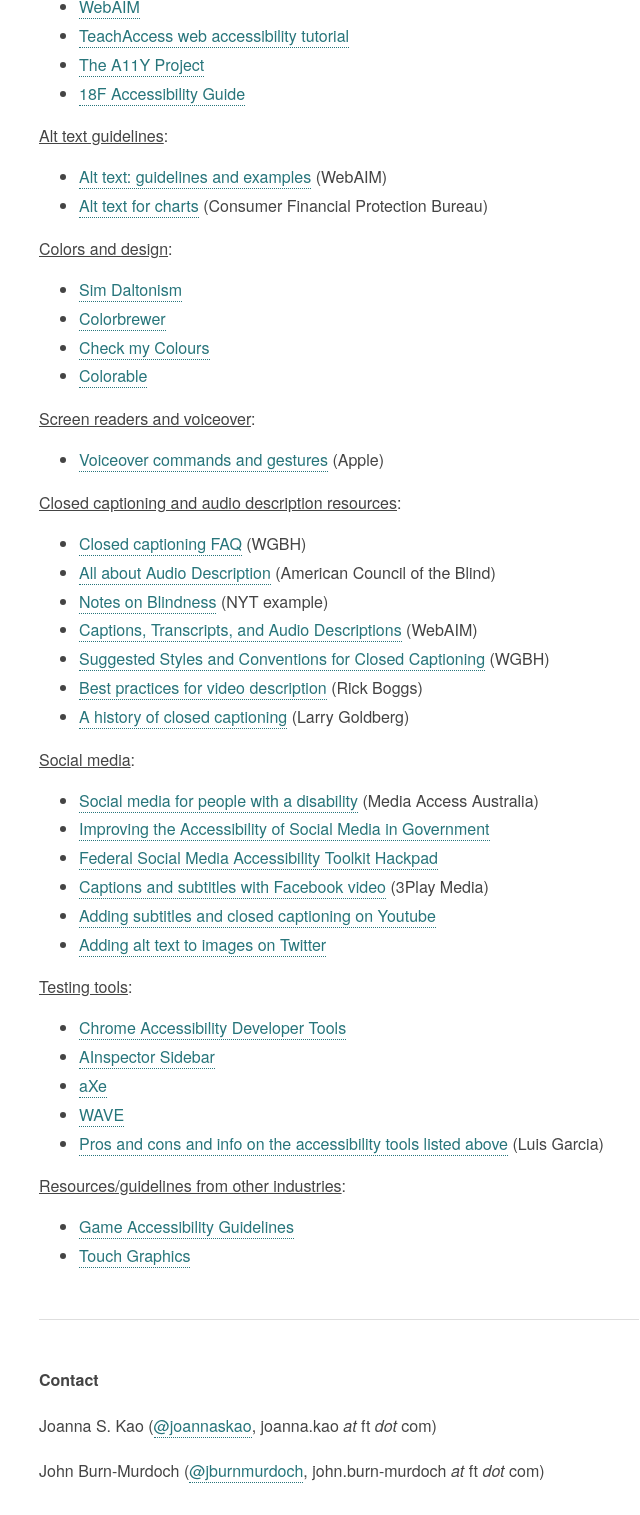
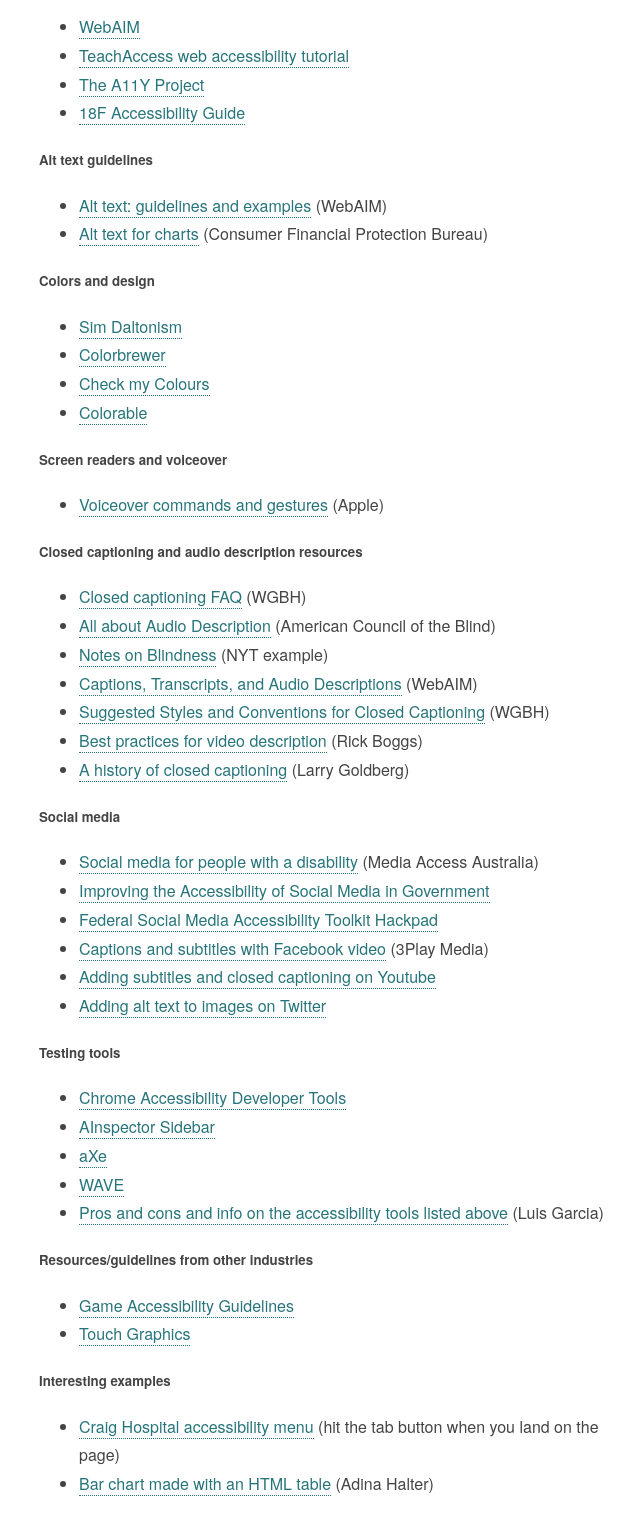
Before and after one commit to ft-interactive/accessibility, a plain HTML site: page index.html in a window 1280 px wide. Shown: the part 3650-5165 px from the top of the page, without its empty margins (301-941 px from the left). Drawn offline with Linux system fonts and the light colour scheme.

Commit message:
add interesting examples

```diff
--- a/index.html
+++ b/index.html
@@ -83,21 +83,21 @@
 
 		<h4>Resources</h4>
 
-		<u>Accessibility guidelines/resources from news organizations</u>:
+		<h5>Accessibility guidelines/resources from news organizations</h5>
 		<ul>
 			<li><a href="http://www.bbc.co.uk/guidelines/futuremedia/">BBC</a></li>
 			<li><a href="http://accessibility.voxmedia.com/">Vox Product</a></li>
 			<li><a href="https://yahooaccessibility.tumblr.com/">Yahoo! Accessibility Lab</a></li>
 		</ul>
 
-		<u>Good reads</u>:
+		<h5>Good reads</h5>
 		<ul>
 			<li><a href="https://medium.com/@ablerism/beyond-alt-text-103b00eec89">Beyond alt-text</a> (Sara Hendren)</li>
 			<li><a href="http://knightlab.northwestern.edu/2016/06/13/a-bigger-tent-how-new-techniques-and-technology-can-help-journalists-reach-more-people/">How new techniques and technology can help journalists reach more people</a> (Knight Lab)</li>
 			<li><a href="https://www.amazon.com/Design-Meets-Disability-MIT-Press/dp/0262516748">Design Meets Disability</a> (Graham Pullin)</li>
 		</ul>
 
-		<u>Web accessibility tutorials</u>:
+		<h5>Web accessibility tutorials</h5>
 		<ul>
 			<li><a href="http://webaim.org/">WebAIM</a></li>
 			<li><a href="https://teachaccess.github.io/tutorial/">TeachAccess web accessibility tutorial</a></li>
@@ -105,13 +105,13 @@
 			<li><a href="https://pages.18f.gov/accessibility/">18F Accessibility Guide</a></li>
 		</ul>
 
-		<u>Alt text guidelines</u>:
+		<h5>Alt text guidelines</h5>
 		<ul>
 			<li><a href="http://webaim.org/techniques/alttext/">Alt text: guidelines and examples</a> (WebAIM)</li>
 			<li><a href="https://cfpb.github.io/design-manual/data-visualization/accessibility.html#alt-tags?cn=cmVwbHk%3D">Alt text for charts</a> (Consumer Financial Protection Bureau)</li>
 		</ul>
 
-		<u>Colors and design</u>:
+		<h5>Colors and design</h5>
 		<ul>
 			<li><a href="https://michelf.ca/projects/sim-daltonism/">Sim Daltonism</a></li>
 			<li><a href="http://colorbrewer2.org/">Colorbrewer</a></li>
@@ -119,12 +119,12 @@
 			<li><a href="http://jxnblk.com/colorable/demos/text/">Colorable</a></li>
 		</ul>
 
-		<u>Screen readers and voiceover</u>:
+		<h5>Screen readers and voiceover</h5>
 		<ul>
 			<li><a href="https://www.apple.com/voiceover/info/guide/_1131.html">Voiceover commands and gestures</a> (Apple)</li>
 		</ul>
 
-		<u>Closed captioning and audio description resources</u>:
+		<h5>Closed captioning and audio description resources</h5>
 		<ul>
 			<li><a href="http://main.wgbh.org/wgbh/pages/mag/services/captioning/faq/">Closed captioning FAQ</a> (WGBH)</li>
 			<li><a href="http://www.acb.org/adp/ad.html#what">All about Audio Description</a> (American Council of the Blind)</li>
@@ -135,7 +135,7 @@
 			<li><a href="http://g3ict.org/design/js/tinymce/filemanager/userfiles/File/Proceedings%20-%20PDFs/A_Larry_GoldbergNY.pdf">A history of closed captioning</a> (Larry Goldberg)</li>
 		</ul>
 
-		<u>Social media</u>:
+		<h5>Social media</h5>
 		<ul>
 			<li><a href="http://www.mediaaccess.org.au/web/social-media-for-people-with-a-disability">Social media for people with a disability</a> (Media Access Australia)</li>
 			<li><a href="https://www.digitalgov.gov/resources/improving-the-accessibility-of-social-media-in-government/">Improving the Accessibility of Social Media in Government</a></li>
@@ -145,7 +145,7 @@
 			<li><a href="https://support.twitter.com/articles/20174660">Adding alt text to images on Twitter</a></li>
 		</ul>
 
-		<u>Testing tools</u>:
+		<h5>Testing tools</h5>
 		<ul>
 			<li><a href="https://chrome.google.com/webstore/detail/accessibility-developer-t/fpkknkljclfencbdbgkenhalefipecmb?hl=en">Chrome Accessibility Developer Tools</li>
 			<li><a href="https://addons.mozilla.org/en-US/firefox/addon/ainspector-sidebar/">AInspector Sidebar</a></li>
@@ -154,26 +154,27 @@
 			<li><a href="http://www.garcialo.com/tools/presentation/">Pros and cons and info on the accessibility tools listed above</a> (Luis Garcia)</li>
 		</ul>
 
-		<u>Resources/guidelines from other industries</u>:
+		<h5>Resources/guidelines from other industries</h5>
 		<ul>
 			<li><a href="http://www.includification.com/">Game Accessibility Guidelines</li>
 			<li><a href="http://touchgraphics.com/">Touch Graphics</a></li>
 		</ul>
 
-
-		<h4 id="contact-info">Contact</h4>
-		<p>Joanna S. Kao (<a href="https://twitter.com/joannaskao">@joannaskao</a>, joanna.kao <i>at</i> ft <i>dot</i> com)</p>
-		<p>John Burn-Murdoch (<a href="https://twitter.com/jburnmurdoch">@jburnmurdoch</a>, john.burn-murdoch <i>at</i> ft <i>dot</i> com)</p>
+		<h5>Interesting examples</h5>
+		<ul>
+			<li><a href="https://craighospital.org/">Craig Hospital accessibility menu</a> (hit the tab button when you land on the page)</li>
+			<li><a href="http://haltersweb.github.io/Accessibility/barchart.html">Bar chart made with an HTML table</a> (Adina Halter)</li>
+		</ul>
 	</div>
 
 	<script>
-	  (function(i,s,o,g,r,a,m){i['GoogleAnalyticsObject']=r;i[r]=i[r]||function(){
-	  (i[r].q=i[r].q||[]).push(arguments)},i[r].l=1*new Date();a=s.createElement(o),
-	  m=s.getElementsByTagName(o)[0];a.async=1;a.src=g;m.parentNode.insertBefore(a,m)
-	  })(window,document,'script','https://www.google-analytics.com/analytics.js','ga');
-
-	  ga('create', 'UA-35229645-9', 'auto');
-	  ga('send', 'pageview');
+	  // (function(i,s,o,g,r,a,m){i['GoogleAnalyticsObject']=r;i[r]=i[r]||function(){
+	  // (i[r].q=i[r].q||[]).push(arguments)},i[r].l=1*new Date();a=s.createElement(o),
+	  // m=s.getElementsByTagName(o)[0];a.async=1;a.src=g;m.parentNode.insertBefore(a,m)
+	  // })(window,document,'script','https://www.google-analytics.com/analytics.js','ga');
+		//
+	  // ga('create', 'UA-35229645-9', 'auto');
+	  // ga('send', 'pageview');
 
 	</script>
 </body>
```
Also changed, not shown: bad-example.html (+12 -11 lines).
